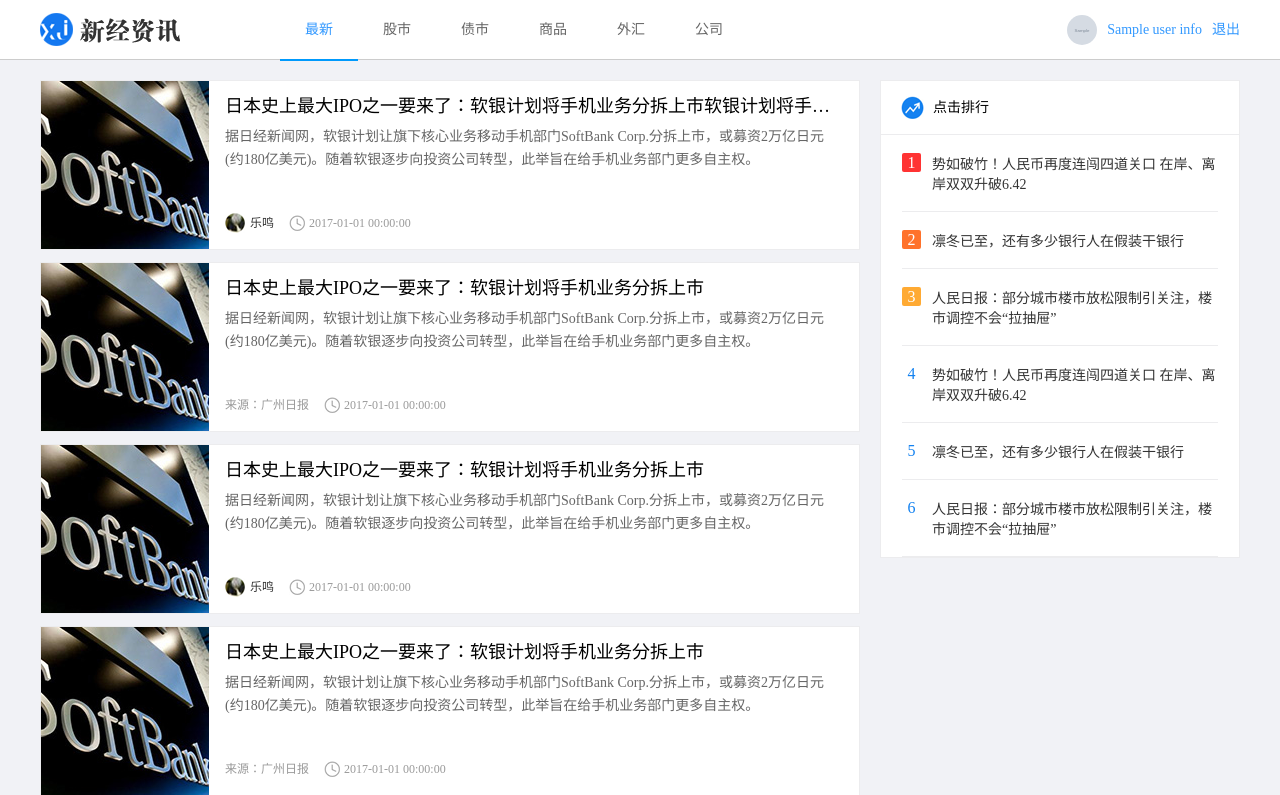
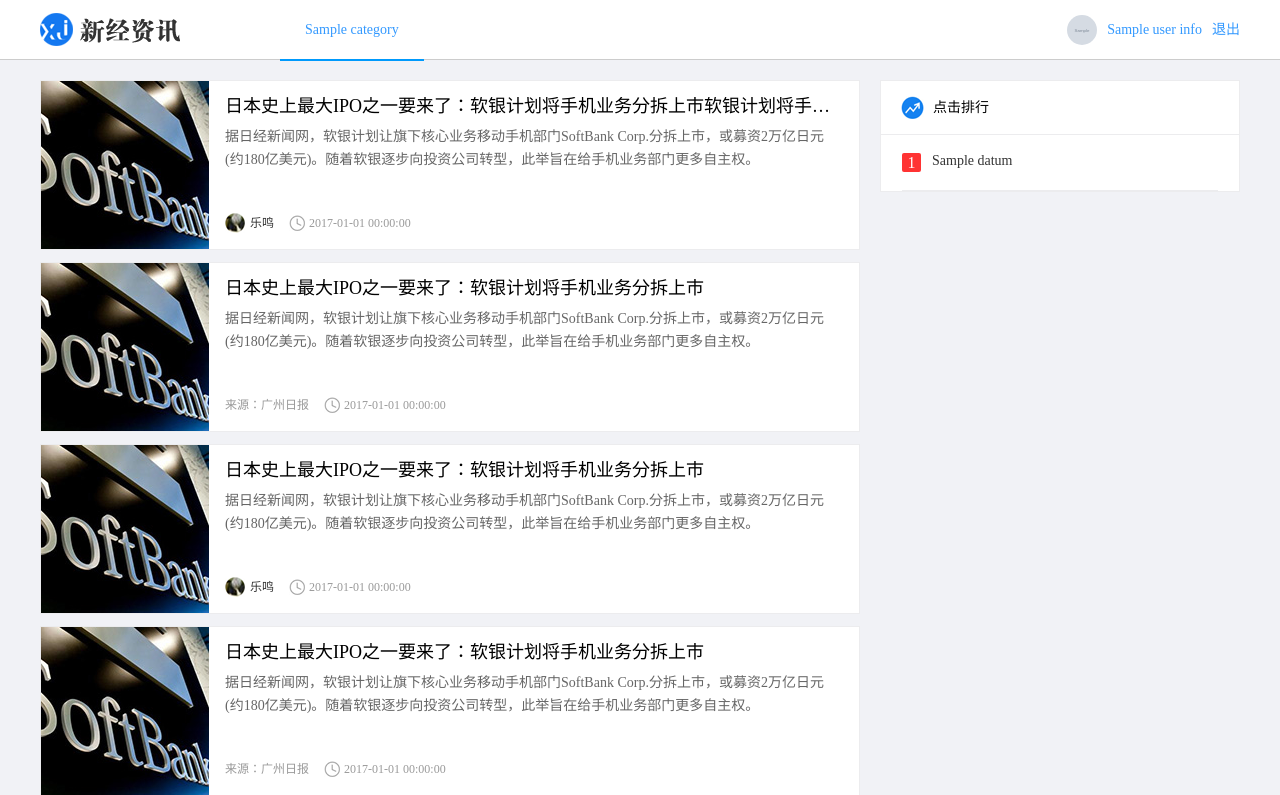
Before and after one commit to sxauwj/guangxun-news, a Flask app: template info/templates/news/index.html in a window 1280 px wide. Shown: the top 795 px of the page. Run offline with Flask 2, Linux system fonts and the light colour scheme; the template is opened without the code that fills it: most values are stand-ins (such as "Sample title", 1, 10 or a date in 2020); grey boxes marked "Sample" are stand-in pictures; parts of the project's set-up code (start-up, migrations or seed data) failed here and were passed over.

Commit message:
新闻点击排行及新闻分类名的显示

```diff
--- a/info/__init__.py
+++ b/info/__init__.py
@@ -52,6 +52,7 @@
     CSRFProtect(app)
 
     # 生成csrf＿token,给每个客户端都设置csrf_token
+    # 第一次请求为get,请求之后便给每个客户端加上了cookie
     @app.after_request
     def after_request(response):
         csrf_token = csrf.generate_csrf()
@@ -65,5 +66,8 @@
     from info.modules.passport import passport_blue
     app.register_blueprint(passport_blue)
 
+    # 导入自定义过滤器
+    from info.utils.commons import index_filter
+    app.add_template_filter(index_filter,'index_filter')
     # 返回app
     return app
--- a/info/constants.py
+++ b/info/constants.py
@@ -20,7 +20,7 @@
 OTHER_NEWS_PAGE_MAX_COUNT = 10
 
 # 点击排行展示的最多新闻数据
-CLICK_RANK_MAX_NEWS = 10
+CLICK_RANK_MAX_NEWS = 6
 
 # 管理员页面用户每页多最数据条数
 ADMIN_USER_PAGE_MAX_COUNT = 10
--- a/info/modules/passport/views.py
+++ b/info/modules/passport/views.py
@@ -79,7 +79,6 @@
     mobile = request.json.get('mobile')
     image_code = request.json.get('image_code')
     image_code_id = request.json.get('image_code_id')
-    print("参数值",mobile,image_code,image_code_id)
     # 检查参数完整性
     if not all([mobile, image_code, image_code_id]):
         return jsonify(errno=RET.PARAMERR, errmsg='参数缺失')
--- a/info/templates/news/index.html
+++ b/info/templates/news/index.html
@@ -14,12 +14,17 @@
     <div class="header">
         <a href="#" class="logo fl"><img src="../../static/news/images/logo.png" alt="logo"></a>
         <ul class="menu fl">
-            <li class="active" data-cid="0"><a href="javascript:;">最新</a></li>
-            <li data-cid="1"><a href="javascript:;">股市</a></li>
-            <li data-cid="2"><a href="javascript:;">债市</a></li>
-            <li data-cid="3"><a href="javascript:;">商品</a></li>
-            <li data-cid="4"><a href="javascript:;">外汇</a></li>
-            <li data-cid="5"><a href="javascript:;">公司</a></li>
+            {% for category in data.category_list %}
+                <li class="{% if loop.index0 == 0 %}active{% endif %}" data-cid="{{ loop.index0 }}"><a href="javascript:;">{{ category.name }}</a></li>
+
+            {% endfor %}
+
+{#            <li class="active" data-cid="0"><a href="javascript:;">最新</a></li>#}
+{#            <li data-cid="1"><a href="javascript:;">股市</a></li>#}
+{#            <li data-cid="2"><a href="javascript:;">债市</a></li>#}
+{#            <li data-cid="3"><a href="javascript:;">商品</a></li>#}
+{#            <li data-cid="4"><a href="javascript:;">外汇</a></li>#}
+{#            <li data-cid="5"><a href="javascript:;">公司</a></li>#}
         </ul>
 
         <!-- 用户登录后显示下面，隐藏上面 -->
@@ -29,7 +34,7 @@
 
             <img src="{% if data.user_info.avatar_url %}{{ data.user_info.avatar_url }}
                 {% else %}../../static/news/images/person01.png{% endif %}" class="lgin_pic">
-            <a href="#">{{ data.user_info.nick_name }}</a>
+            <a href="#">{{ data['user_info']['nick_name'] }}</a>
             <a href="javascript:;" onclick="logout()">退出</a>
         {% else %}
             <div class="user_btns fr">
@@ -98,12 +103,18 @@
             <h3>点击排行</h3>
         </div>
         <ul class="rank_list">
-            <li><span class="first">1</span><a href="#">势如破竹！人民币再度连闯四道关口 在岸、离岸双双升破6.42</a></li>
-            <li><span class="second">2</span><a href="#">凛冬已至，还有多少银行人在假装干银行</a></li>
-            <li><span class="third">3</span><a href="#">人民日报：部分城市楼市放松限制引关注，楼市调控不会“拉抽屉”</a></li>
-            <li><span>4</span><a href="#">势如破竹！人民币再度连闯四道关口 在岸、离岸双双升破6.42</a></li>
-            <li><span>5</span><a href="#">凛冬已至，还有多少银行人在假装干银行</a></li>
-            <li><span>6</span><a href="#">人民日报：部分城市楼市放松限制引关注，楼市调控不会“拉抽屉”</a></li>
+            {% for datum in data.news_click_list %}
+{#                <li><span class="{{ loop.cycle("first",'second','third','','','') }}">{{ loop.index }}</span><a href="#">{{ datum.title }}</a></li>#}
+                <li><span class={{ loop.index | index_filter}}>{{ loop.index }}</span><a href="#">{{ datum.title }}</a></li>
+
+            {% endfor %}
+
+{#            <li><span class="first">1</span><a href="#">势如破竹！人民币再度连闯四道关口 在岸、离岸双双升破6.42</a></li>#}
+{#            <li><span class="second">2</span><a href="#">凛冬已至，还有多少银行人在假装干银行</a></li>#}
+{#            <li><span class="third">3</span><a href="#">人民日报：部分城市楼市放松限制引关注，楼市调控不会“拉抽屉”</a></li>#}
+{#            <li><span>4</span><a href="#">势如破竹！人民币再度连闯四道关口 在岸、离岸双双升破6.42</a></li>#}
+{#            <li><span>5</span><a href="#">凛冬已至，还有多少银行人在假装干银行</a></li>#}
+{#            <li><span>6</span><a href="#">人民日报：部分城市楼市放松限制引关注，楼市调控不会“拉抽屉”</a></li>#}
         </ul>
     </div>
 </div>
--- /dev/null
+++ b/info/utils/commons.py
@@ -0,0 +1,11 @@
+
+
+def index_filter(index):
+    if index == 1:
+        return 'first'
+    elif index ==2:
+        return 'second'
+    elif index ==3:
+        return 'third'
+    else:
+        return ''
```
Also changed, not shown: info/modules/news/views.py (+54 -7 lines).
